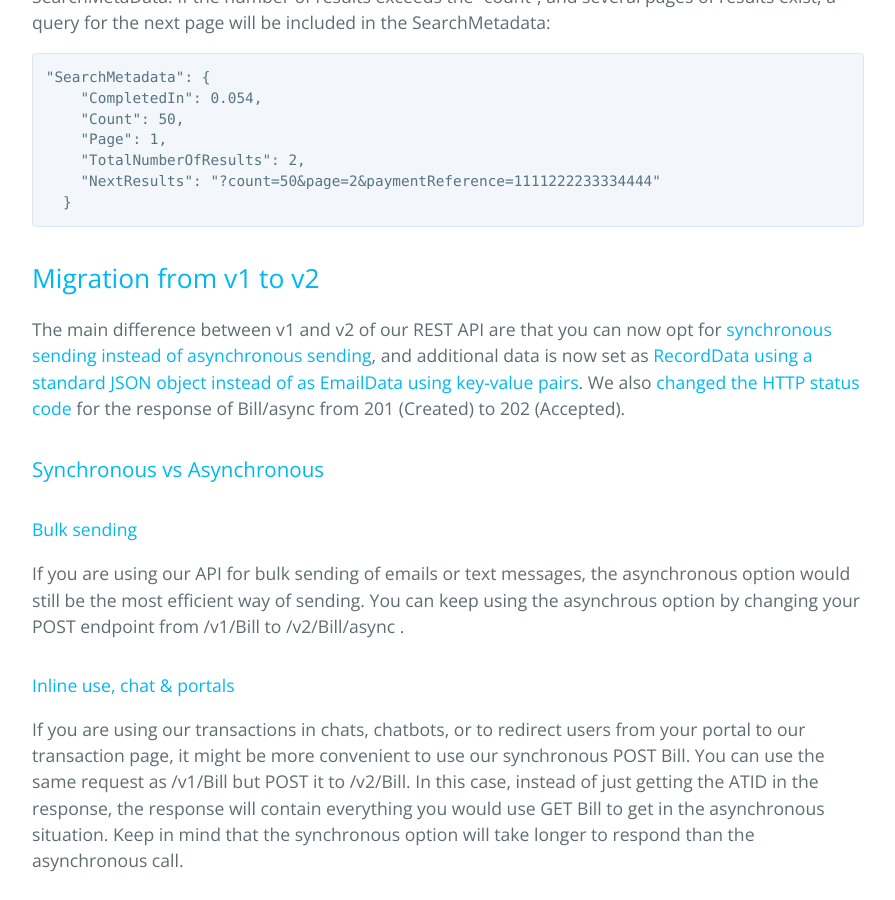
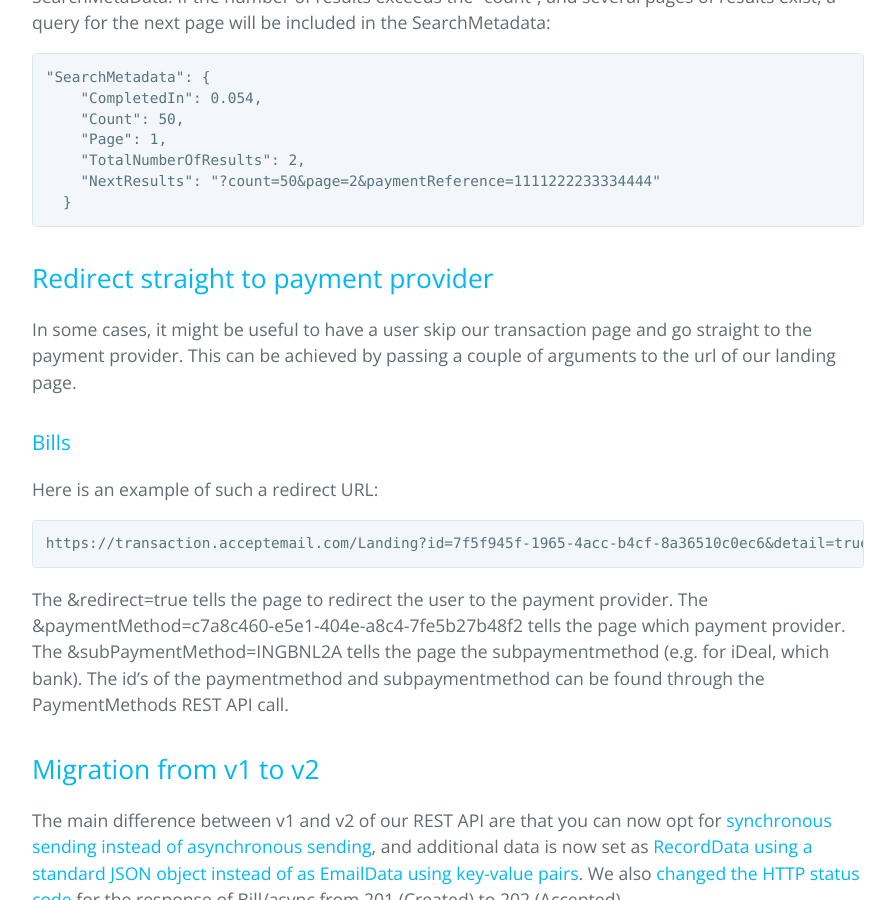
Before and after one commit to AcceptEmail/Examples, a Jekyll site: the page built from index.md, in a window 1280 px wide and 900 px high, scrolled down 7590 px. Shown: the whole window, without its empty margins (192-1087 px from the left). Built offline with Jekyll 4.4.1, drawn with Linux system fonts in a browser that asks for light colours.

Commit message:
redirect added
redirect bills

````diff
--- a/index.md
+++ b/index.md
@@ -249,6 +249,21 @@ As you can see, the response is comprised of the search results in the Bills arr
   }
 ```
 
+<a id="redirecting"></a>
+## [Redirect straight to payment provider](#redirecting)
+
+In some cases, it might be useful to have a user skip our transaction page and go straight to the payment provider. This can be achieved by passing a couple of arguments to the url of our landing page.
+### Bills
+Here is an example of such a redirect URL:
+```
+https://transaction.acceptemail.com/Landing?id=7f5f945f-1965-4acc-b4cf-8a36510c0ec6&detail=true&paymentMethod=c7a8c460-e5e1-404e-a8c4-7fe5b27b48f2&subPaymentMethod=INGBNL2A&redirect=true
+```
+The &redirect=true tells the page to redirect the user to the payment provider.
+The &paymentMethod=c7a8c460-e5e1-404e-a8c4-7fe5b27b48f2 tells the page which payment provider.
+The &subPaymentMethod=INGBNL2A tells the page the subpaymentmethod (e.g. for iDeal, which bank).
+The id's of the paymentmethod and subpaymentmethod can be found through the PaymentMethods REST API call.
+
+
 
 <a id="migration-v1-to-v2"></a>
 ## [Migration from v1 to v2](#migration-v1-to-v2)
````
